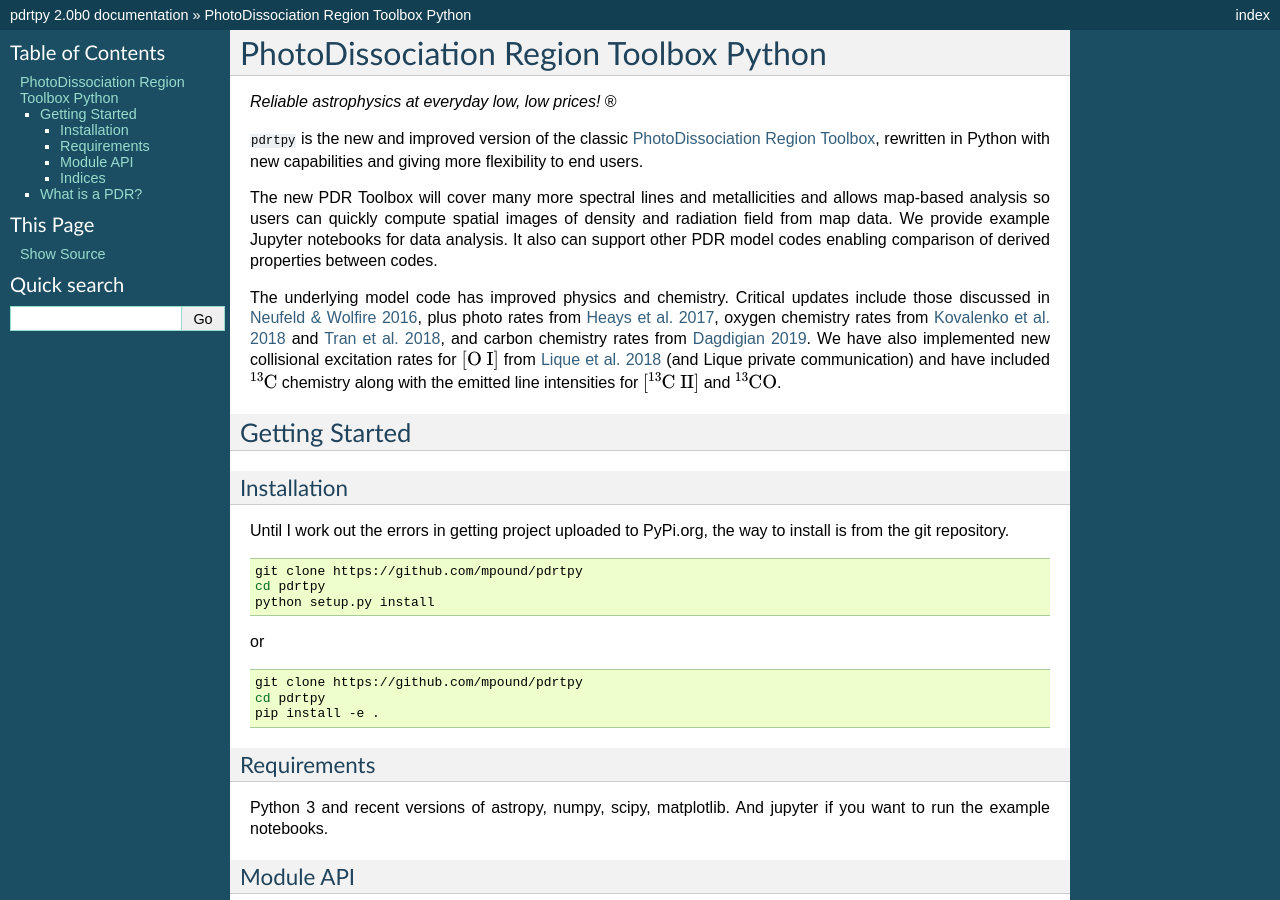
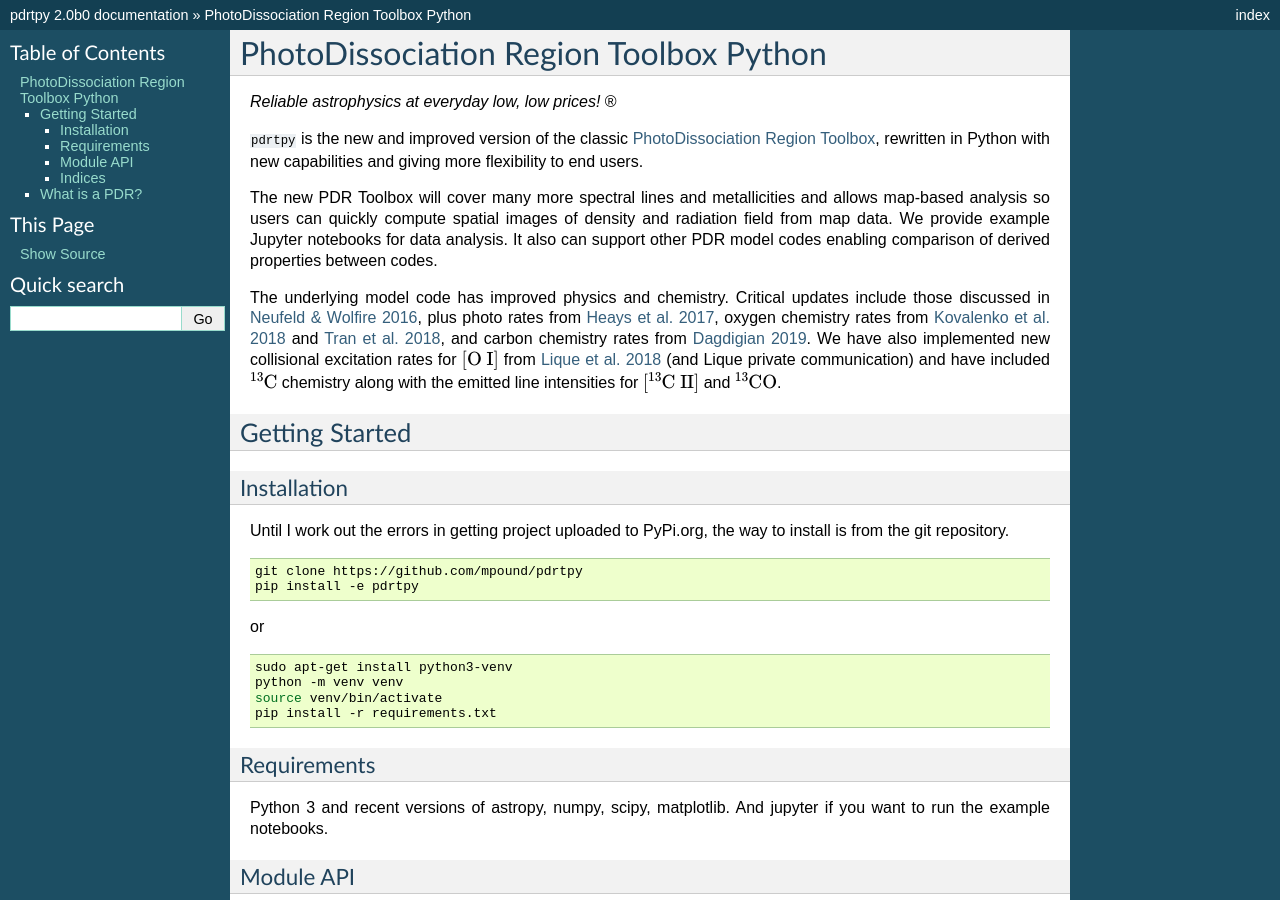
Before and after one commit to mpound/pdrtpy, a Sphinx documentation site: the page built from docs/source/index.rst, in a window 1280 px wide, cut to the strip 0-900 px from the top of the page. Built offline with Sphinx 7.4.7, drawn with Linux system fonts in a browser that asks for light colours.

Commit message:
update install instructions

```diff
--- a/docs/source/index.rst
+++ b/docs/source/index.rst
@@ -37,17 +37,17 @@ Until I work out the errors in getting project uploaded to PyPi.org, the way to
 .. code-block:: sh
 
    git clone https://github.com/mpound/pdrtpy
-   cd pdrtpy
-   python setup.py install
+   pip install -e pdrtpy
+
 
 or
 
 .. code-block:: sh
 
-   git clone https://github.com/mpound/pdrtpy
-   cd pdrtpy
-   pip install -e .
-
+  sudo apt-get install python3-venv
+  python -m venv venv
+  source venv/bin/activate
+  pip install -r requirements.txt
 
 Requirements
 ------------
```
